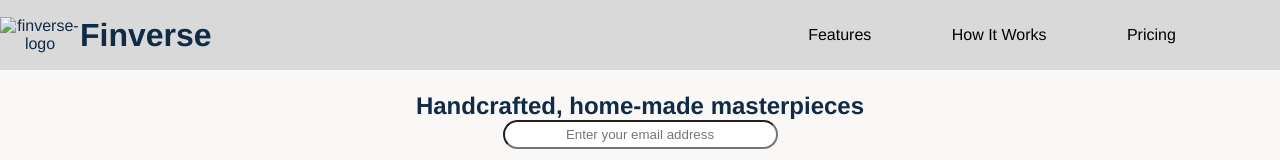
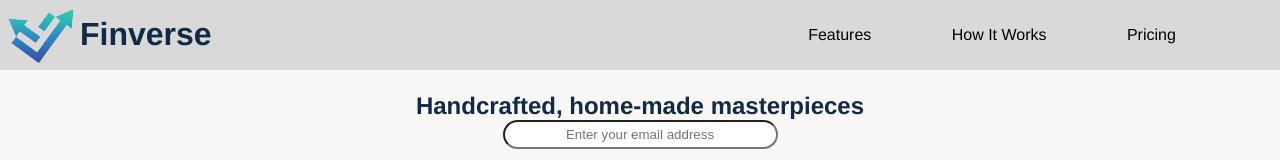
Before and after one commit to GGakcedia/Finverse-Product-Landing-Page, a plain HTML site: page index.html in a window 1280 px wide. Shown: the top 160 px of the page. Drawn offline with Linux system fonts and the light colour scheme.

Commit message:
add html

```diff
--- a/index.html
+++ b/index.html
@@ -12,7 +12,7 @@
           <div class="logo">
             <img
               id="header-img"
-              src="12323.png"
+              src="logo.png"
               alt="finverse-logo"
             />
             <h1 class="logo-name">Finverse</h1>
```
